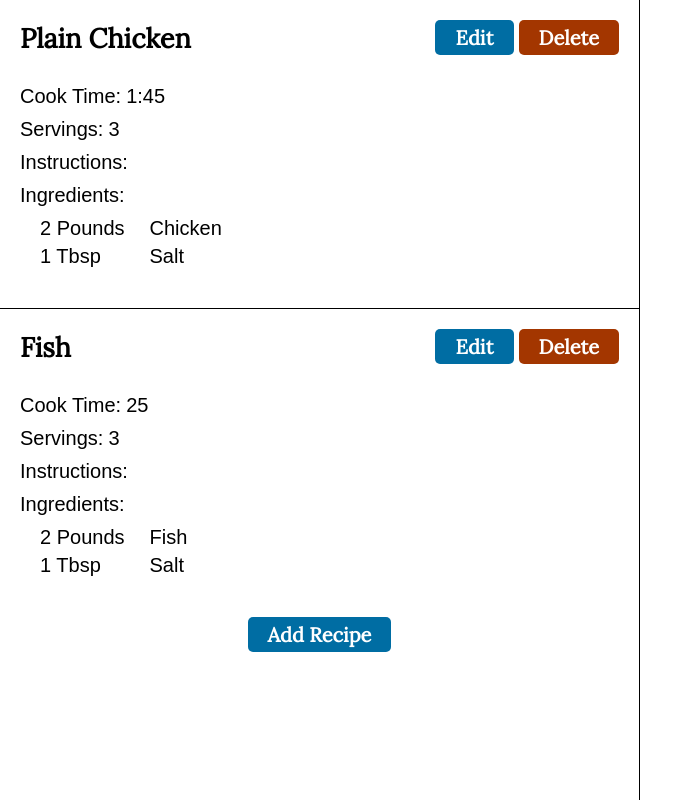
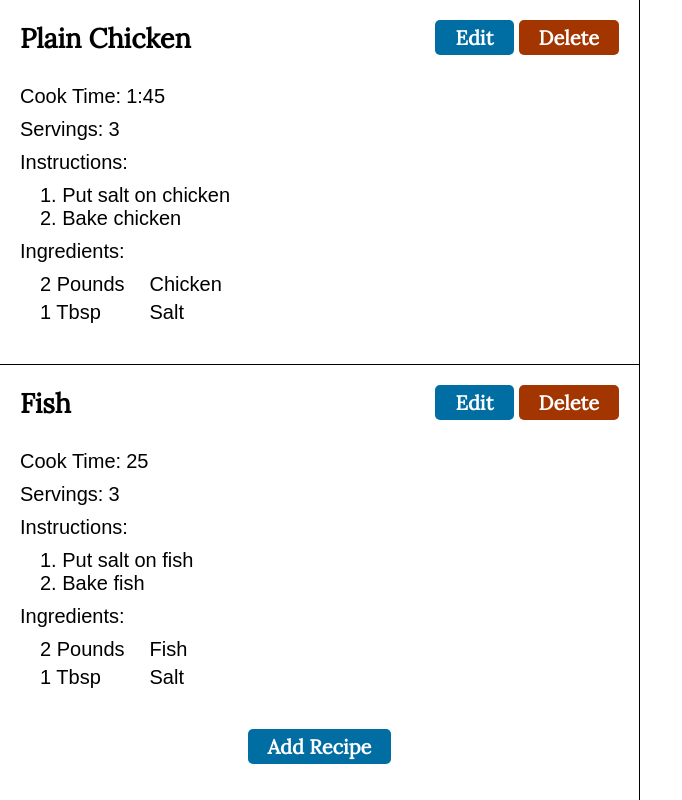
Before and after one commit to christinajoshi/React-Cooking, a React (Create React App) app: page / in a window 1280 px wide. Shown: the whole page, without its empty margins (0-682 px from the left). Built offline with nearby package versions, Linux system fonts and the light colour scheme.

Commit message:
Fixed issue with instructions not appearing in recipe list

```diff
--- a/src/components/Recipe.js
+++ b/src/components/Recipe.js
@@ -13,7 +13,7 @@ export default function Recipe(props) {
         name,
         cookTime,
         servings,
-        instruction,
+        instructions,
         ingredients
     } = props
   return (
@@ -45,7 +45,7 @@ export default function Recipe(props) {
       </div>
       <div className="recipe__row">
           <span className="recipe__label">Instructions:</span>
-          <div className="recipe__value recipe__instructions recipe__value--indented">{instruction}</div>
+          <div className="recipe__value recipe__instructions recipe__value--indented">{instructions}</div>
       </div>
       <div className="recipe__row">
           <span className="recipe__label">Ingredients:</span>
```
